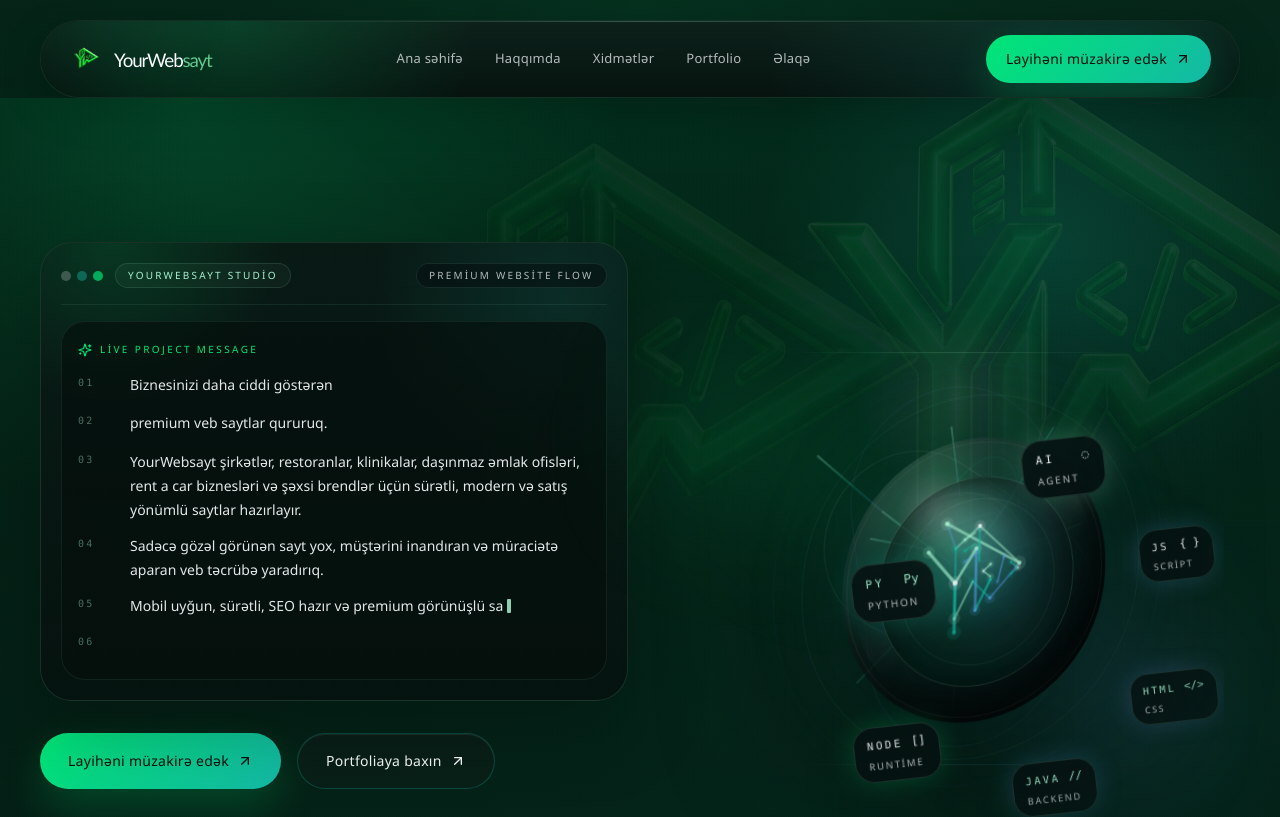
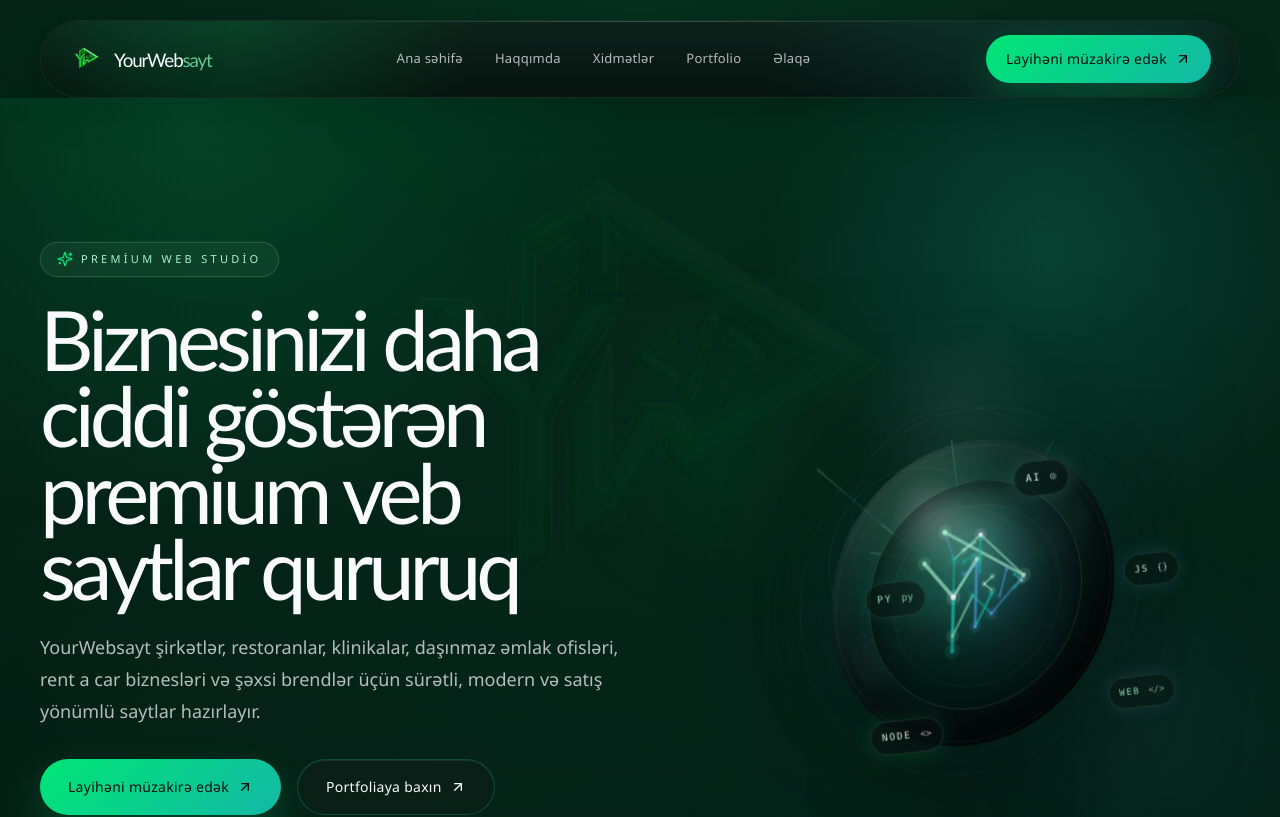
Before and after one commit to nasrullayevfarrukh-droid/YourWebsayt, a Next.js app: page / in a window 1280 px wide. Shown: the top 817 px of the page. Built offline with nearby package versions, Linux system fonts and the light colour scheme.

Commit message:
Refine hero layout and simplify left content

```diff
--- a/app/globals.css
+++ b/app/globals.css
@@ -83,10 +83,10 @@ body::after {
   left: 50%;
   top: 50%;
   z-index: 0;
-  width: min(54vw, 42rem);
-  height: min(54vw, 42rem);
+  width: min(48vw, 36rem);
+  height: min(48vw, 36rem);
   transform: translate(-50%, -50%);
-  opacity: 0.055;
+  opacity: 0.03;
   background-image: var(--brand-watermark-url);
   background-repeat: no-repeat;
   background-position: center;
@@ -147,9 +147,9 @@ img {
 
 @media (max-width: 768px) {
   body::after {
-    width: min(68vw, 22rem);
-    height: min(68vw, 22rem);
-    opacity: 0.035;
+    width: min(58vw, 18rem);
+    height: min(58vw, 18rem);
+    opacity: 0.02;
     filter: drop-shadow(0 0 26px rgba(20, 184, 166, 0.06));
   }
 }
--- a/sections/home-hero.tsx
+++ b/sections/home-hero.tsx
@@ -1,84 +1,63 @@
 "use client";
 
 import { useEffect, useRef, useState } from "react";
-import { motion, useReducedMotion } from "framer-motion";
+import { motion } from "framer-motion";
 import { BadgeCheck, Sparkles } from "lucide-react";
 
 import { Button } from "@/components/ui/button";
 import { Container } from "@/components/ui/container";
 import { Reveal } from "@/components/ui/reveal";
-import { brand } from "@/data/brand";
 import { heroTrustIndicators } from "@/data/site";
 
-const liveMessageLines = [
-  "Biznesinizi daha ciddi göstərən",
-  "premium veb saytlar qururuq.",
-  "YourWebsayt şirkətlər, restoranlar, klinikalar, daşınmaz əmlak ofisləri, rent a car biznesləri və şəxsi brendlər üçün sürətli, modern və satış yönümlü saytlar hazırlayır.",
-  "Sadəcə gözəl görünən sayt yox, müştərini inandıran və müraciətə aparan veb təcrübə yaradırıq.",
-  "Mobil uyğun, sürətli, SEO hazır və premium görünüşlü saytlarla biznesinizin onlayn imicini gücləndiririk.",
-  "Hər layihə hazır şablon kimi yox, sizin biznesinizə uyğun fərdi strukturla hazırlanır."
-] as const;
+const heroHeadline = "Biznesinizi daha ciddi göstərən premium veb saytlar qururuq";
+const heroDescription =
+  "YourWebsayt şirkətlər, restoranlar, klinikalar, daşınmaz əmlak ofisləri, rent a car biznesləri və şəxsi brendlər üçün sürətli, modern və satış yönümlü saytlar hazırlayır.";
 
 const techOrbitBadges = [
   {
     label: "AI",
-    detail: "agent",
-    glyph: "◌",
+    glyph: "◎",
     x: 0,
-    y: -156,
-    z: 148,
-    accent: "rgba(167,243,208,0.24)",
-    text: "rgba(248,250,252,0.96)"
+    y: -146,
+    z: 128,
+    accent: "rgba(167,243,208,0.18)",
+    text: "rgba(248,250,252,0.94)"
   },
   {
     label: "PY",
-    detail: "python",
-    glyph: "Py",
-    x: -154,
-    y: -52,
-    z: 122,
-    accent: "rgba(20,184,166,0.24)",
-    text: "rgba(167,243,208,0.94)"
+    glyph: "py",
+    x: -134,
+    y: -40,
+    z: 100,
+    accent: "rgba(20,184,166,0.16)",
+    text: "rgba(167,243,208,0.92)"
   },
   {
     label: "JS",
-    detail: "script",
-    glyph: "{ }",
-    x: 156,
-    y: -46,
-    z: 98,
-    accent: "rgba(96,165,250,0.24)",
-    text: "rgba(248,250,252,0.94)"
+    glyph: "{}",
+    x: 140,
+    y: -36,
+    z: 92,
+    accent: "rgba(96,165,250,0.16)",
+    text: "rgba(248,250,252,0.92)"
   },
   {
-    label: "HTML",
-    detail: "css",
+    label: "WEB",
     glyph: "</>",
-    x: 146,
-    y: 100,
-    z: 110,
-    accent: "rgba(129,140,248,0.22)",
-    text: "rgba(167,243,208,0.92)"
+    x: 126,
+    y: 90,
+    z: 96,
+    accent: "rgba(129,140,248,0.15)",
+    text: "rgba(167,243,208,0.9)"
   },
   {
     label: "NODE",
-    detail: "runtime",
-    glyph: "[]",
-    x: -148,
-    y: 112,
-    z: 102,
-    accent: "rgba(0,230,118,0.22)",
-    text: "rgba(248,250,252,0.92)"
-  },
-  {
-    label: "JAVA",
-    detail: "backend",
-    glyph: "//",
-    x: 0,
-    y: 160,
-    z: 138,
-    accent: "rgba(96,165,250,0.22)",
-    text: "rgba(167,243,208,0.92)"
+    glyph: "<>",
+    x: -128,
+    y: 98,
+    z: 92,
+    accent: "rgba(0,230,118,0.16)",
+    text: "rgba(248,250,252,0.9)"
   }
 ] as const;
 
@@ -151,117 +130,6 @@ const brandMarkNodes = [
 ] as const;
 
 const initialRotation = { x: -16, y: 24 };
-
-function LiveProjectMessagePanel() {
-  const reducedMotion = useReducedMotion();
-  const [lineIndex, setLineIndex] = useState(0);
-  const [charIndex, setCharIndex] = useState(0);
-
-  useEffect(() => {
-    if (reducedMotion) {
-      return;
-    }
-
-    let timeoutId: ReturnType<typeof setTimeout>;
-    const currentLine = liveMessageLines[lineIndex] ?? "";
-    const typeDelay = lineIndex < 2 ? 24 : 12;
-
-    if (charIndex < currentLine.length) {
-      timeoutId = setTimeout(() => {
-        setCharIndex((value) => value + 1);
-      }, typeDelay);
-    } else if (lineIndex < liveMessageLines.length - 1) {
-      timeoutId = setTimeout(() => {
-        setLineIndex((value) => value + 1);
-        setCharIndex(0);
-      }, 420);
-    } else {
-      timeoutId = setTimeout(() => {
-        setLineIndex(0);
-        setCharIndex(0);
-      }, 3600);
-    }
-
-    return () => clearTimeout(timeoutId);
-  }, [charIndex, lineIndex, reducedMotion]);
-
-  const visibleLines = liveMessageLines.map((line, index) => {
-    if (reducedMotion || index < lineIndex) {
-      return line;
-    }
-
-    if (index === lineIndex) {
-      return line.slice(0, charIndex);
-    }
-
-    return "";
-  });
-
-  return (
-    <div className="relative max-w-3xl overflow-hidden rounded-[28px] border border-[rgba(167,243,208,0.12)] bg-[linear-gradient(180deg,rgba(9,26,21,0.96),rgba(6,18,15,0.9))] p-4 shadow-[0_24px_80px_rgba(0,0,0,0.28)] sm:rounded-[32px] sm:p-5">
-      <div
-        aria-hidden="true"
-        className="absolute inset-0 opacity-[0.14]"
-        style={{
-          backgroundImage:
-            "linear-gradient(to right, rgba(167,243,208,0.06) 1px, transparent 1px), linear-gradient(to bottom, rgba(20,184,166,0.06) 1px, transparent 1px)",
-          backgroundSize: "32px 32px"
-        }}
-      />
-      <div className="absolute inset-0 bg-[radial-gradient(circle_at_12%_0%,rgba(0,230,118,0.14),transparent_24%),radial-gradient(circle_at_88%_12%,rgba(20,184,166,0.12),transparent_28%)]" />
-
-      <div className="relative flex flex-wrap items-center justify-between gap-3 border-b border-[rgba(167,243,208,0.08)] pb-4">
-        <div className="flex items-center gap-3">
-          <div className="flex items-center gap-1.5">
-            <span className="h-2.5 w-2.5 rounded-full bg-[rgba(248,250,252,0.22)]" />
-            <span className="h-2.5 w-2.5 rounded-full bg-[rgba(20,184,166,0.42)]" />
-            <span className="h-2.5 w-2.5 rounded-full bg-[rgba(0,230,118,0.68)]" />
-          </div>
-          <div className="rounded-full border border-[rgba(167,243,208,0.12)] bg-[rgba(167,243,208,0.04)] px-3 py-1 text-[10px] uppercase tracking-[0.22em] text-[var(--color-highlight)]">
-            YourWebsayt Studio
-          </div>
-        </div>
-
-        <div className="rounded-full border border-[rgba(167,243,208,0.1)] bg-[rgba(6,17,16,0.58)] px-3 py-1 text-[10px] uppercase tracking-[0.22em] text-[var(--color-muted)]">
-          Premium Website Flow
-        </div>
-      </div>
-
-      <div className="relative mt-4 rounded-[24px] border border-[rgba(167,243,208,0.08)] bg-[rgba(5,16,13,0.66)] px-3 py-4 sm:px-4 sm:py-5">
-        <div className="flex items-center gap-2 text-[10px] uppercase tracking-[0.24em] text-[var(--color-accent)]">
-          <Sparkles className="size-3.5" />
-          Live Project Message
-        </div>
-
-        <div className="mt-4 space-y-3">
-          {liveMessageLines.map((line, index) => {
-            const isActive = !reducedMotion && index === lineIndex;
-            const text = visibleLines[index];
-
-            return (
-              <div key={line} className="grid grid-cols-[2rem_minmax(0,1fr)] gap-3 sm:grid-cols-[2.5rem_minmax(0,1fr)]">
-                <div className="pt-0.5 font-mono text-[10px] tracking-[0.22em] text-[rgba(167,243,208,0.42)]">
-                  {String(index + 1).padStart(2, "0")}
-                </div>
-                <div className="min-h-[1.65rem] text-[13px] leading-6 text-[rgba(248,250,252,0.92)] sm:text-[14px] sm:leading-6">
-                  {text || <span className="opacity-0">.</span>}
-                  {isActive ? (
-                    <motion.span
-                      aria-hidden="true"
-                      className="ml-1 inline-block h-[1.05em] w-[0.5ch] rounded-[1px] bg-[var(--color-highlight)] align-[-0.18em]"
-                      animate={{ opacity: [0, 1, 0] }}
-                      transition={{ duration: 1.05, repeat: Infinity, ease: "easeInOut" }}
-                    />
-                  ) : null}
-                </div>
-              </div>
-            );
-          })}
-        </div>
-      </div>
-    </div>
-  );
-}
 
 function BrandConstellation() {
   return (
@@ -400,41 +268,37 @@ function HeroNetworkVisual() {
 
   return (
     <motion.div
-      animate={{ y: [0, -10, 0] }}
+      animate={{ y: [0, -8, 0] }}
       transition={{ duration: 8.5, repeat: Infinity, ease: "easeInOut" }}
-      className="relative mx-auto w-full max-w-[40rem]"
+      className="relative mx-auto w-full max-w-[39rem]"
     >
-      <div className="absolute -left-10 top-14 hidden h-52 w-52 rounded-full bg-[radial-gradient(circle,rgba(0,230,118,0.18),transparent_72%)] blur-3xl lg:block" />
-      <div className="absolute -right-4 bottom-10 hidden h-56 w-56 rounded-full bg-[radial-gradient(circle,rgba(96,165,250,0.14),transparent_72%)] blur-3xl lg:block" />
+      <div className="absolute -left-10 top-14 hidden h-48 w-48 rounded-full bg-[radial-gradient(circle,rgba(0,230,118,0.14),transparent_72%)] blur-3xl lg:block" />
+      <div className="absolute -right-4 bottom-10 hidden h-52 w-52 rounded-full bg-[radial-gradient(circle,rgba(96,165,250,0.12),transparent_72%)] blur-3xl lg:block" />
 
       <div className="relative overflow-visible px-2 py-4 sm:px-4 sm:py-5">
         <div className="pointer-events-none absolute inset-0">
-          <div className="absolute inset-x-[10%] inset-y-[10%] rounded-[46px] bg-[radial-gradient(circle_at_50%_50%,rgba(11,31,24,0.62),rgba(6,17,16,0.22)_60%,transparent_100%)] blur-2xl" />
-          <div className="absolute left-[10%] top-[12%] h-56 w-56 rounded-full bg-[radial-gradient(circle,rgba(0,230,118,0.16),transparent_72%)] blur-3xl" />
-          <div className="absolute right-[8%] bottom-[14%] h-60 w-60 rounded-full bg-[radial-gradient(circle,rgba(96,165,250,0.14),transparent_72%)] blur-3xl" />
+          <div className="absolute inset-x-[12%] inset-y-[10%] rounded-[46px] bg-[radial-gradient(circle_at_50%_50%,rgba(11,31,24,0.46),rgba(6,17,16,0.18)_60%,transparent_100%)] blur-2xl" />
         </div>
 
         <div
           className="relative overflow-hidden rounded-[44px]"
           style={{
             WebkitMaskImage:
-              "radial-gradient(ellipse 76% 72% at 50% 50%, rgba(0,0,0,1) 42%, rgba(0,0,0,0.96) 58%, rgba(0,0,0,0.7) 76%, rgba(0,0,0,0.26) 90%, transparent 100%)",
+              "radial-gradient(ellipse 76% 72% at 50% 50%, rgba(0,0,0,1) 42%, rgba(0,0,0,0.94) 58%, rgba(0,0,0,0.66) 76%, rgba(0,0,0,0.2) 90%, transparent 100%)",
             maskImage:
-              "radial-gradient(ellipse 76% 72% at 50% 50%, rgba(0,0,0,1) 42%, rgba(0,0,0,0.96) 58%, rgba(0,0,0,0.7) 76%, rgba(0,0,0,0.26) 90%, transparent 100%)"
+              "radial-gradient(ellipse 76% 72% at 50% 50%, rgba(0,0,0,1) 42%, rgba(0,0,0,0.94) 58%, rgba(0,0,0,0.66) 76%, rgba(0,0,0,0.2) 90%, transparent 100%)"
           }}
         >
           <div
             aria-hidden="true"
-            className="absolute inset-0 opacity-[0.14]"
+            className="absolute inset-0 opacity-[0.12]"
             style={{
               backgroundImage:
-                "linear-gradient(to right, rgba(167,243,208,0.06) 1px, transparent 1px), linear-gradient(to bottom, rgba(20,184,166,0.06) 1px, transparent 1px)",
+                "linear-gradient(to right, rgba(167,243,208,0.05) 1px, transparent 1px), linear-gradient(to bottom, rgba(20,184,166,0.05) 1px, transparent 1px)",
               backgroundSize: "48px 48px"
             }}
           />
-          <div className="absolute inset-0 bg-[radial-gradient(circle_at_50%_50%,rgba(20,184,166,0.12),transparent_32%),radial-gradient(circle_at_50%_18%,rgba(248,250,252,0.08),transparent_20%),radial-gradient(circle_at_50%_88%,rgba(4,17,13,0.34),transparent_28%)]" />
-          <div className="absolute inset-x-[16%] top-[10%] h-px bg-[linear-gradient(90deg,transparent,rgba(167,243,208,0.16),transparent)]" />
-          <div className="absolute inset-x-[18%] bottom-[14%] h-px bg-[linear-gradient(90deg,transparent,rgba(96,165,250,0.12),transparent)]" />
+          <div className="absolute inset-0 bg-[radial-gradient(circle_at_50%_50%,rgba(20,184,166,0.1),transparent_32%),radial-gradient(circle_at_50%_18%,rgba(248,250,252,0.06),transparent_20%),radial-gradient(circle_at_50%_88%,rgba(4,17,13,0.3),transparent_28%)]" />
 
           <div
             className={`relative aspect-[0.98/1] select-none touch-pan-y ${isDragging ? "cursor-grabbing" : "cursor-grab"}`}
@@ -460,25 +324,22 @@ function HeroNetworkVisual() {
                   }}
                 >
                   <div
-                    className="pointer-events-none min-w-[4.6rem] rounded-[18px] border border-[rgba(167,243,208,0.14)] bg-[rgba(6,17,16,0.82)] px-3 py-2 shadow-[0_18px_48px_rgba(0,0,0,0.24)] backdrop-blur-xl"
+                    className="pointer-events-none rounded-full border border-[rgba(167,243,208,0.12)] bg-[rgba(7,19,16,0.44)] px-2.5 py-2 shadow-[0_10px_28px_rgba(0,0,0,0.18)] backdrop-blur-xl"
                     style={{
                       transform: badgeCounterTransform,
-                      boxShadow: `0 0 24px ${badge.accent}`
+                      boxShadow: `0 0 18px ${badge.accent}`
                     }}
                   >
-                    <div className="flex items-center justify-between gap-2">
+                    <div className="flex items-center gap-2">
                       <span
-                        className="font-mono text-[10px] uppercase tracking-[0.24em]"
+                        className="font-mono text-[9px] uppercase tracking-[0.18em]"
                         style={{ color: badge.text }}
                       >
                         {badge.label}
                       </span>
-                      <span className="font-mono text-[11px]" style={{ color: badge.text }}>
+                      <span className="font-mono text-[9px] opacity-80" style={{ color: badge.text }}>
                         {badge.glyph}
                       </span>
-                    </div>
-                    <div className="mt-1 text-[9px] uppercase tracking-[0.18em] text-[var(--color-muted)]">
-                      {badge.detail}
                     </div>
                   </div>
                 </div>
@@ -487,14 +348,14 @@ function HeroNetworkVisual() {
               <svg
                 aria-hidden="true"
                 viewBox="0 0 100 100"
-                className="absolute inset-[10%] z-10 h-[80%] w-[80%] opacity-[0.72]"
+                className="absolute inset-[10%] z-10 h-[80%] w-[80%] opacity-[0.62]"
                 style={{ transform: "translateZ(4px)" }}
               >
                 <defs>
                   <linearGradient id="network-line" x1="0%" y1="0%" x2="100%" y2="100%">
-                    <stop offset="0%" stopColor="rgba(167,243,208,0.55)" />
-                    <stop offset="55%" stopColor="rgba(20,184,166,0.38)" />
-                    <stop offset="100%" stopColor="rgba(96,165,250,0.25)" />
+                    <stop offset="0%" stopColor="rgba(167,243,208,0.48)" />
+                    <stop offset="55%" stopColor="rgba(20,184,166,0.32)" />
+                    <stop offset="100%" stopColor="rgba(96,165,250,0.22)" />
                   </linearGradient>
                 </defs>
 
@@ -508,7 +369,7 @@ function HeroNetworkVisual() {
                     stroke="url(#network-line)"
                     strokeWidth="0.45"
                     strokeLinecap="round"
-                    opacity="0.74"
+                    opacity="0.6"
                   />
                 ))}
 
@@ -517,7 +378,7 @@ function HeroNetworkVisual() {
                   cy="50"
                   r="18.5"
                   fill="none"
-                  stroke="rgba(167,243,208,0.14)"
+                  stroke="rgba(167,243,208,0.12)"
                   strokeWidth="0.45"
                 />
                 <ellipse
@@ -526,8 +387,8 @@ function HeroNetworkVisual() {
                   rx="26"
                   ry="11"
                   fill="none"
-                  stroke="rgba(96,165,250,0.14)"
-                  strokeWidth="0.32"
+                  stroke="rgba(96,165,250,0.12)"
+                  strokeWidth="0.3"
                   transform="rotate(-18 50 50)"
                 />
                 <ellipse
@@ -536,30 +397,30 @@ function HeroNetworkVisual() {
                   rx="12"
                   ry="28"
                   fill="none"
-                  stroke="rgba(20,184,166,0.14)"
-                  strokeWidth="0.32"
+                  stroke="rgba(20,184,166,0.12)"
+                  strokeWidth="0.3"
                   transform="rotate(22 50 50)"
                 />
               </svg>
 
               <div
                 aria-hidden="true"
-                className="absolute left-1/2 top-1/2 h-[58%] w-[34%] -translate-x-1/2 -translate-y-1/2"
+                className="absolute left-1/2 top-1/2 h-[56%] w-[34%] -translate-x-1/2 -translate-y-1/2"
                 style={{ transformStyle: "preserve-3d", transform: "translateZ(16px)" }}
               >
                 <motion.div
-                  className="h-full w-full rounded-full border border-[color:rgba(167,243,208,0.14)] opacity-60"
+                  className="h-full w-full rounded-full border border-[color:rgba(167,243,208,0.12)] opacity-56"
                   animate={{ rotate: [0, 360] }}
                   transition={{ duration: 20, repeat: Infinity, ease: "linear" }}
                 />
               </div>
               <div
                 aria-hidden="true"
-                className="absolute left-1/2 top-1/2 h-[40%] w-[70%] -translate-x-1/2 -translate-y-1/2"
+                className="absolute left-1/2 top-1/2 h-[40%] w-[68%] -translate-x-1/2 -translate-y-1/2"
                 style={{ transformStyle: "preserve-3d", transform: "translateZ(12px)" }}
               >
                 <motion.div
-                  className="h-full w-full rounded-full border border-[color:rgba(96,165,250,0.14)] opacity-50"
+                  className="h-full w-full rounded-full border border-[color:rgba(96,165,250,0.12)] opacity-44"
                   animate={{ rotate: [0, -360] }}
                   transition={{ duration: 26, repeat: Infinity, ease: "linear" }}
                 />
@@ -567,12 +428,12 @@ function HeroNetworkVisual() {
 
               <div
                 aria-hidden="true"
-                className="absolute left-1/2 top-[58%] h-[20%] w-[34%] -translate-x-1/2 -translate-y-1/2 rounded-full bg-[radial-gradient(circle,rgba(0,0,0,0.58),transparent_72%)] blur-2xl"
+                className="absolute left-1/2 top-[58%] h-[20%] w-[34%] -translate-x-1/2 -translate-y-1/2 rounded-full bg-[radial-gradient(circle,rgba(0,0,0,0.48),transparent_72%)] blur-2xl"
                 style={{ transformStyle: "preserve-3d", transform: "translateZ(20px)" }}
               />
 
               <div
-                className="absolute left-1/2 top-1/2 h-[52%] w-[52%] -translate-x-1/2 -translate-y-1/2"
+                className="absolute left-1/2 top-1/2 h-[56%] w-[56%] -translate-x-1/2 -translate-y-1/2"
                 style={{ transformStyle: "preserve-3d", transform: "translateZ(50px)" }}
               >
                 <motion.div
@@ -580,18 +441,17 @@ function HeroNetworkVisual() {
                   transition={{ duration: 9.5, repeat: Infinity, ease: "easeInOut" }}
                   className="relative h-full w-full"
                 >
-                  <div className="absolute inset-[-14%] rounded-full border border-[color:rgba(167,243,208,0.08)] opacity-80" />
-                  <div className="absolute inset-[-24%] rounded-full border border-[color:rgba(96,165,250,0.06)] opacity-70" />
-                  <div className="absolute inset-[-10%] rounded-full bg-[radial-gradient(circle,rgba(20,184,166,0.14),transparent_64%)] blur-2xl" />
-                  <div className="absolute inset-0 rounded-full bg-[radial-gradient(circle_at_32%_22%,rgba(248,250,252,0.26),rgba(167,243,208,0.14)_12%,rgba(18,56,49,0.44)_32%,rgba(4,14,14,0.94)_74%),radial-gradient(circle_at_70%_76%,rgba(96,165,250,0.18),transparent_28%),radial-gradient(circle_at_48%_52%,rgba(20,184,166,0.1),transparent_44%)] shadow-[inset_-18px_-30px_56px_rgba(0,0,0,0.58),inset_10px_14px_26px_rgba(255,255,255,0.05),0_24px_60px_rgba(0,0,0,0.3),0_0_110px_rgba(20,184,166,0.1)]" />
-                  <div className="absolute inset-[1.5%] rounded-full border border-[color:rgba(248,250,252,0.08)] opacity-70" />
+                  <div className="absolute inset-[-10%] rounded-full border border-[color:rgba(167,243,208,0.08)] opacity-72" />
+                  <div className="absolute inset-[-18%] rounded-full border border-[color:rgba(96,165,250,0.05)] opacity-62" />
+                  <div className="absolute inset-[-14%] rounded-full bg-[radial-gradient(circle,rgba(20,184,166,0.12),transparent_64%)] blur-2xl" />
+                  <div className="absolute inset-0 rounded-full bg-[radial-gradient(circle_at_32%_22%,rgba(248,250,252,0.28),rgba(167,243,208,0.14)_12%,rgba(18,56,49,0.46)_30%,rgba(4,14,14,0.96)_74%),radial-gradient(circle_at_70%_76%,rgba(96,165,250,0.16),transparent_28%),radial-gradient(circle_at_48%_52%,rgba(20,184,166,0.1),transparent_44%)] shadow-[inset_-18px_-30px_56px_rgba(0,0,0,0.6),inset_10px_14px_26px_rgba(255,255,255,0.05),0_24px_60px_rgba(0,0,0,0.28),0_0_100px_rgba(20,184,166,0.08)]" />
+                  <div className="absolute inset-[1.5%] rounded-full border border-[color:rgba(248,250,252,0.08)] opacity-72" />
                   <div className="absolute inset-[4%] rounded-full bg-[radial-gradient(circle_at_34%_24%,rgba(248,250,252,0.1),transparent_18%),linear-gradient(150deg,transparent_36%,rgba(255,255,255,0.03)_48%,transparent_58%)] opacity-90" />
 
-                  <div className="absolute inset-[13%] overflow-hidden rounded-full border border-[color:rgba(167,243,208,0.14)] bg-[radial-gradient(circle_at_50%_34%,rgba(167,243,208,0.06),rgba(4,17,13,0.82)_72%)] backdrop-blur-sm shadow-[inset_0_0_32px_rgba(0,0,0,0.24)]">
-                    <div className="absolute inset-0 bg-[conic-gradient(from_180deg,rgba(20,184,166,0.1),rgba(0,230,118,0.03),rgba(96,165,250,0.07),rgba(20,184,166,0.1))] opacity-75 blur-[18px]" />
-                    <div className="absolute inset-[10%] rounded-full border border-[color:rgba(167,243,208,0.07)]" />
+                  <div className="absolute inset-[12.5%] overflow-hidden rounded-full border border-[color:rgba(167,243,208,0.14)] bg-[radial-gradient(circle_at_50%_34%,rgba(167,243,208,0.05),rgba(4,17,13,0.84)_72%)] backdrop-blur-sm shadow-[inset_0_0_32px_rgba(0,0,0,0.24)]">
+                    <div className="absolute inset-0 bg-[conic-gradient(from_180deg,rgba(20,184,166,0.08),rgba(0,230,118,0.03),rgba(96,165,250,0.06),rgba(20,184,166,0.08))] opacity-70 blur-[18px]" />
+                    <div className="absolute inset-[10%] rounded-full border border-[color:rgba(167,243,208,0.06)]" />
                     <div className="absolute left-[22%] right-[22%] top-[12%] h-[18%] rounded-full bg-[radial-gradient(circle,rgba(248,250,252,0.16),transparent_72%)] blur-xl" />
-                    <div className="absolute inset-x-[16%] top-[8%] h-[12%] rounded-full bg-[radial-gradient(circle,rgba(248,250,252,0.1),transparent_78%)] blur-2xl" />
                     <BrandConstellation />
                   </div>
                 </motion.div>
@@ -617,20 +477,22 @@ export function HomeHero() {
           backgroundSize: "72px 72px"
         }}
       />
-      <div
-        aria-hidden="true"
-        className="absolute inset-0 bg-no-repeat opacity-[0.05] sm:opacity-[0.08]"
-        style={{
-          backgroundImage: `url(${brand.heroBackgroundPath})`,
-          backgroundPosition: "right -10rem top -3rem",
-          backgroundSize: "min(46rem, 56vw)"
-        }}
-      />
 
       <Container className="relative">
         <div className="grid gap-10 lg:gap-12 xl:grid-cols-[minmax(0,1.02fr)_minmax(0,0.98fr)] xl:items-center">
           <Reveal className="max-w-3xl">
-            <LiveProjectMessagePanel />
+            <div className="inline-flex items-center gap-2 rounded-full border border-[color:var(--color-border)] bg-[rgba(167,243,208,0.05)] px-4 py-2 text-[11px] uppercase tracking-[0.3em] text-[var(--color-highlight)] shadow-[0_0_0_1px_rgba(167,243,208,0.04)]">
+              <Sparkles className="size-4 text-[var(--color-accent)]" />
+              Premium web studio
+            </div>
+
+            <h1 className="mt-6 max-w-3xl text-balance font-display text-[2.9rem] leading-[0.92] tracking-[-0.06em] text-[var(--color-text)] sm:text-6xl xl:text-[5.2rem]">
+              {heroHeadline}
+            </h1>
+
+            <p className="mt-6 max-w-2xl text-base leading-8 text-[var(--color-muted)] sm:text-lg">
+              {heroDescription}
+            </p>
 
             <div className="mt-8 flex flex-wrap gap-4">
               <Button href="/contact" size="lg">
```
